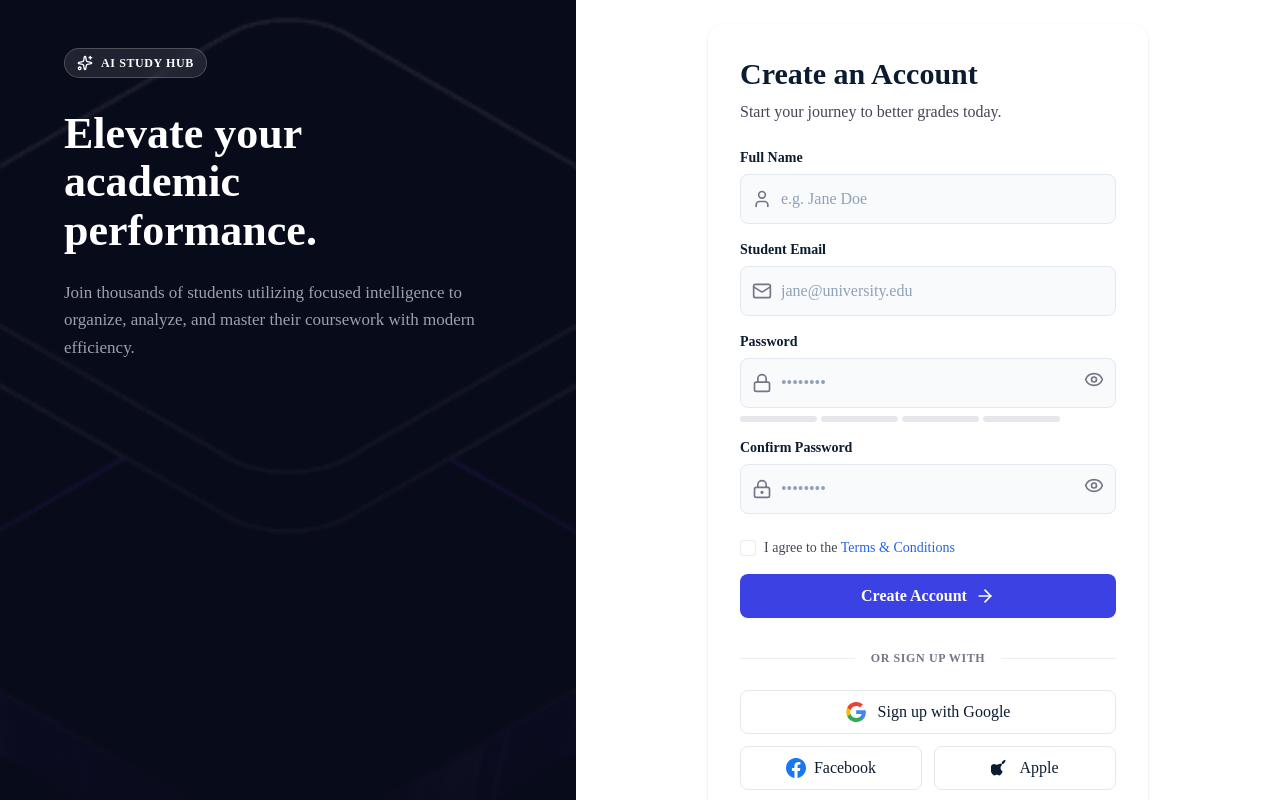
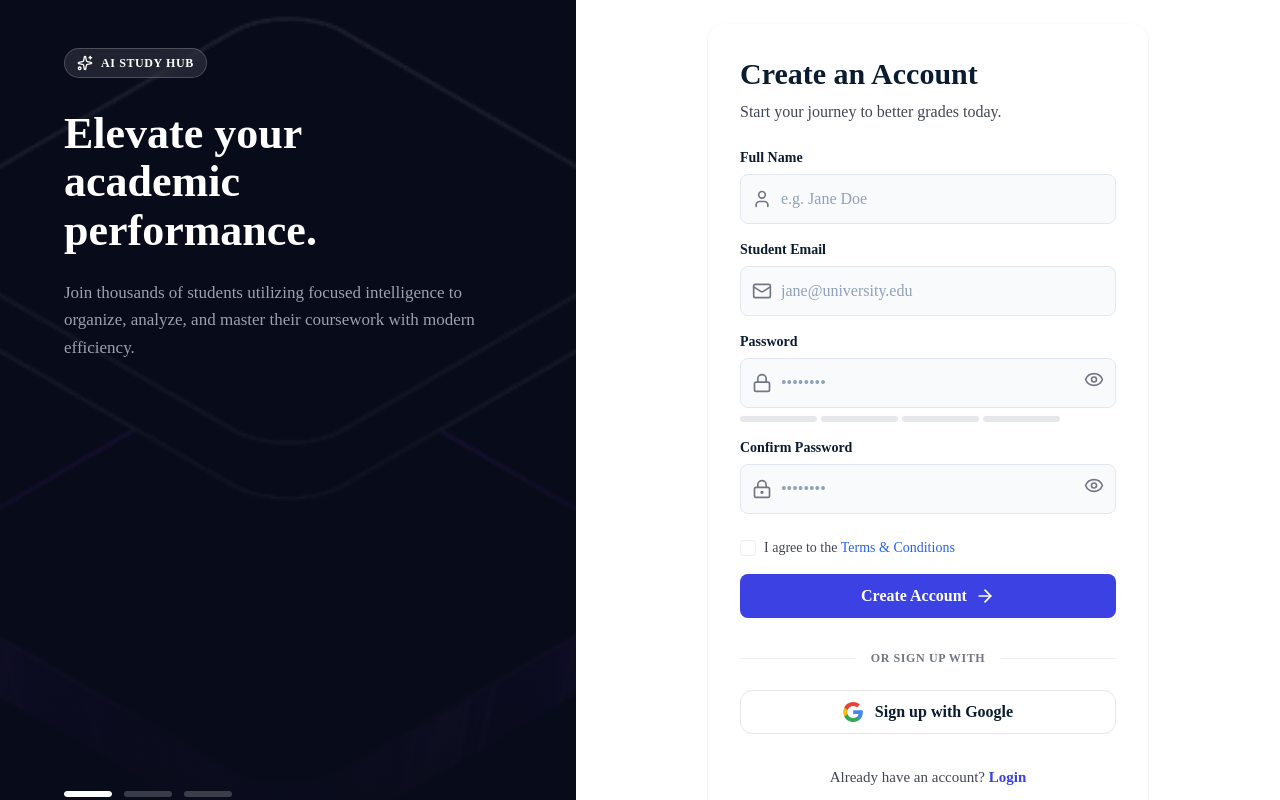
Before and after one commit to huynhduybinh24/SWP391_AIStudyHub, a React (Vite) app in the folder FrontEnd/: page /register in a window 1280 px wide. Shown: the top 800 px of the page. Built offline with nearby package versions, Linux system fonts and the light colour scheme; the HTML template or start-up script is replaced by a standard one.

Commit message:
feat: implement core dashboard, study tracking, and authentication modules with landing page navigation

```diff
--- a/FrontEnd/src/features/auth/components/RegisterForm.tsx
+++ b/FrontEnd/src/features/auth/components/RegisterForm.tsx
@@ -226,32 +226,12 @@ export function RegisterForm() {
         <Button
           type="button"
           variant="secondary"
-          className="w-full h-11 bg-white border border-[#E5E7EB] hover:bg-gray-50 flex items-center justify-center gap-3 text-[#0B1C30] font-medium"
+          className="w-full h-11 bg-white border border-[#E5E7EB] hover:bg-gray-50 flex items-center justify-center gap-3 text-[#0B1C30] font-semibold rounded-xl"
           onClick={() => handleRealSocialLogin('google')}
         >
           <GoogleIcon />
           Sign up with Google
         </Button>
-        <div className="flex gap-3">
-          <Button
-            type="button"
-            variant="secondary"
-            className="flex-1 h-11 bg-white border border-[#E5E7EB] hover:bg-gray-50 flex items-center justify-center gap-2 text-[#0B1C30] font-medium"
-            onClick={() => handleRealSocialLogin('facebook')}
-          >
-            <FacebookIcon />
-            Facebook
-          </Button>
-          <Button
-            type="button"
-            variant="secondary"
-            className="flex-1 h-11 bg-white border border-[#E5E7EB] hover:bg-gray-50 flex items-center justify-center gap-2 text-[#0B1C30] font-medium"
-            onClick={() => handleRealSocialLogin('apple')}
-          >
-            <AppleIcon />
-            Apple
-          </Button>
-        </div>
       </div>
 
       <p className="mt-8 text-center text-[15px] text-body">
--- a/FrontEnd/src/features/auth/pages/LoginPage.tsx
+++ b/FrontEnd/src/features/auth/pages/LoginPage.tsx
@@ -45,13 +45,13 @@ export function LoginPage() {
 
       {/* Footer */}
       <footer className="w-full bg-[#F3F5F8] border-t border-border/50 py-6 px-8 flex flex-col md:flex-row items-center justify-between text-sm text-body">
-        <p>© 2024 AI Study Hub. All rights reserved.</p>
+        <p>© 2026 AI Study Hub Team. All rights reserved.</p>
         <div className="flex items-center gap-6 mt-4 md:mt-0 font-medium">
           <Link to="/" className="hover:text-primary transition-colors">Home</Link>
           <Link to="/" className="hover:text-primary transition-colors">Features</Link>
           <Link to="/login" className="hover:text-primary transition-colors">Login</Link>
           <Link to="/register" className="hover:text-primary transition-colors">Register</Link>
-          <Link to="/" className="hover:text-primary transition-colors">Help Center</Link>
+          <Link to="/help" className="hover:text-primary transition-colors">Help Center</Link>
         </div>
       </footer>
     </div>
```
